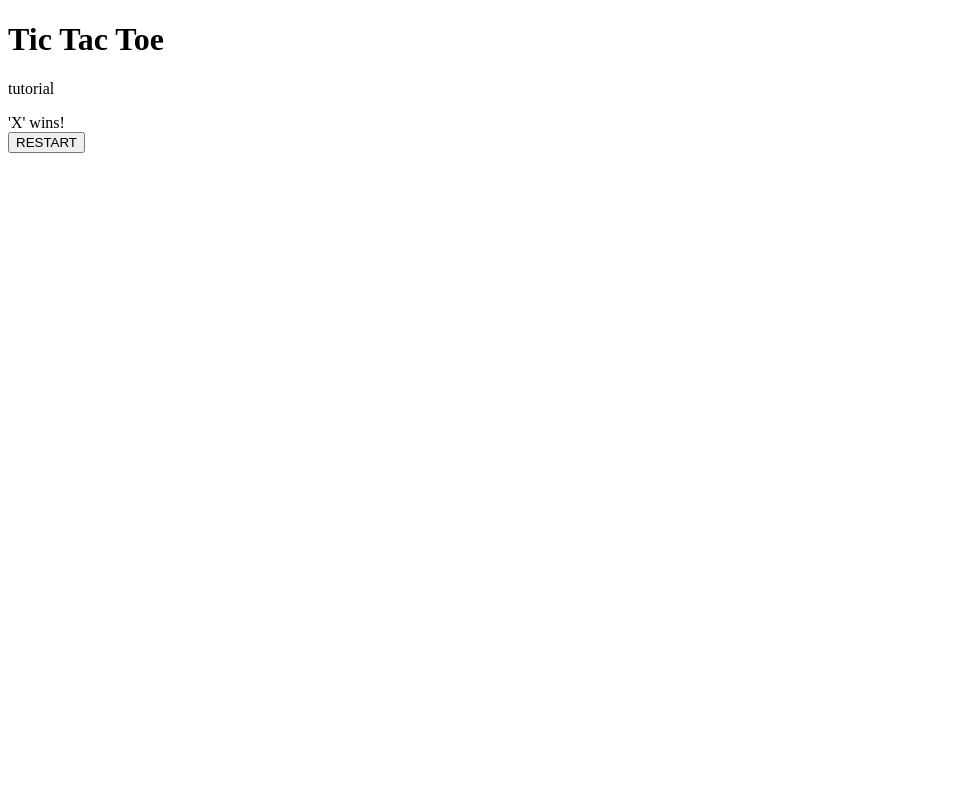
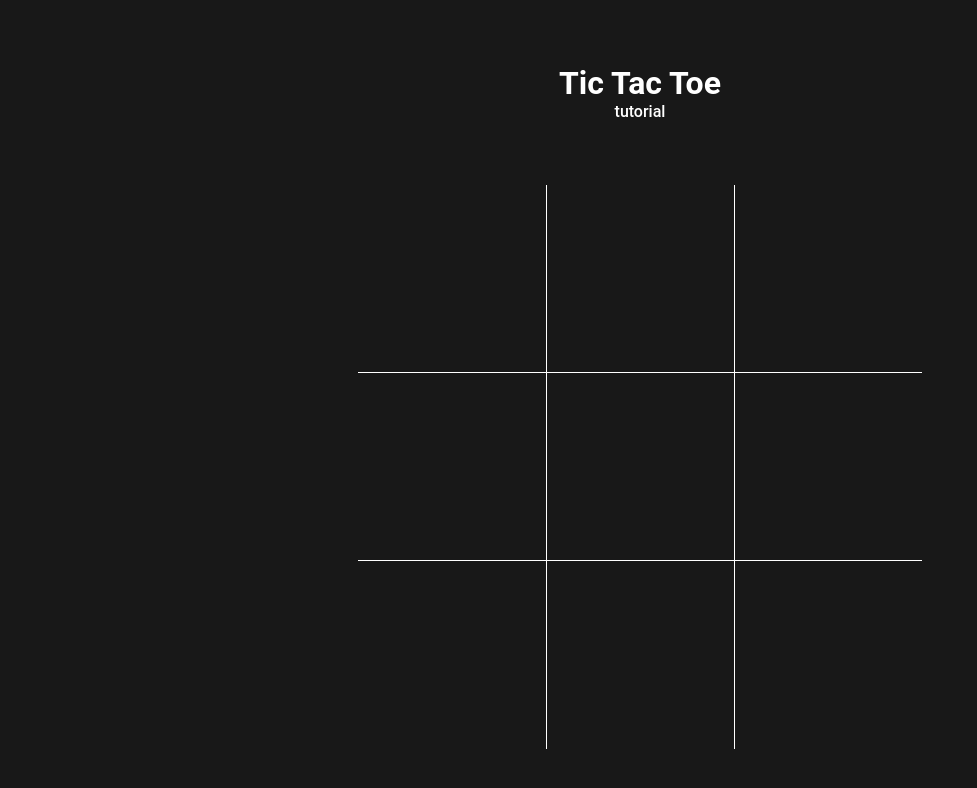
Before and after one commit to MauricioGoulartt/tic_tac_toe, a plain HTML site: page index.html in a window 1280 px wide. Shown: the whole page, without its empty margins (0-977 px from the left). Drawn offline with Linux system fonts and the light colour scheme; the site is published under a folder, as on GitHub Pages, so addresses that start at the root find nothing.

Commit message:
Commit
Folders

```diff
--- a/index.html
+++ b/index.html
@@ -4,7 +4,7 @@
     <meta charset="UTF-8">
     <meta http-equiv="X-UA-Compatible" content="IE=edge">
     <meta name="viewport" content="width=device-width, initial-scale=1.0">
-    <link rel="stylesheet" href="/style.css">
+    <link rel="stylesheet" href="./src/css/style.css">
 
     <title>Tic Tac Toe #</title>
 </head>
@@ -34,6 +34,6 @@
         <button id="restartButton">RESTART</button>
     </div>
 
-    <script src="/script.js"></script>
+    <script src="./src/js/script.js"></script>
 </body>
 </html>
```
Also changed, not shown: src/css/style.css (renamed from style.css), src/js/script.js (renamed from script.js).
